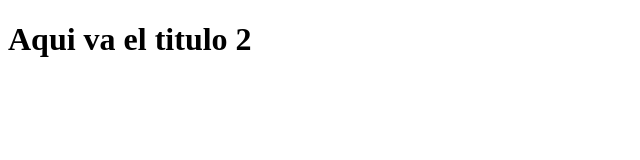
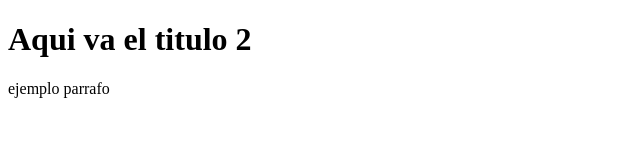
Before and after one commit to haroldb2/Prueba, a plain HTML site: page index.html in a window 1280 px wide. Shown: the whole page, without its empty margins (0-640 px from the left). Drawn offline with Linux system fonts and the light colour scheme.

Commit message:
Update index.html

```diff
--- a/index.html
+++ b/index.html
@@ -6,7 +6,9 @@
     <meta name="viewport" content="width=device-width, initial-scale=1.0">
     <title>Document</title>
 </head>
+    <!--Prueba-->
 <body>
     <h1>Aqui va el titulo 2</h1>
+    <p>ejemplo parrafo</p>
 </body>
 </html>
```
